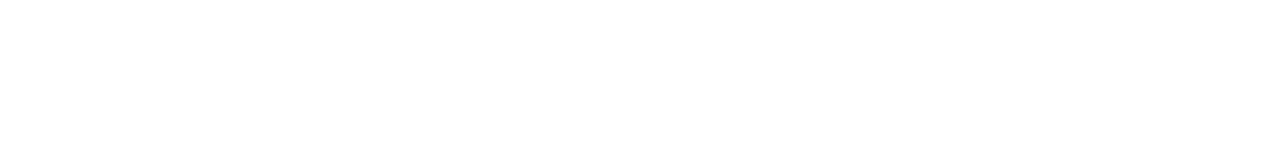
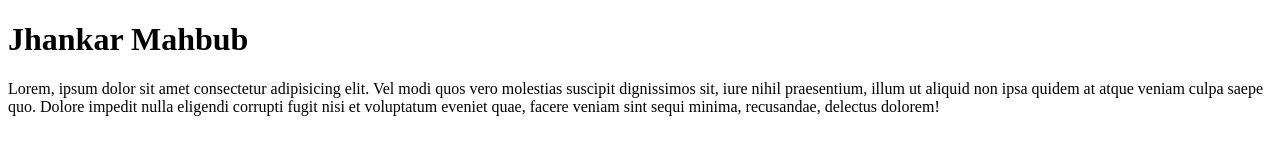
Before and after one commit to raselcomputer/my-first-repo, a plain HTML site: page index.html in a window 1280 px wide. Drawn offline with Linux system fonts and the light colour scheme.

Commit message:
Jhankar Mahbub

```diff
--- a/index.html
+++ b/index.html
@@ -7,6 +7,7 @@
     <title>my first repo</title>
 </head>
 <body>
-
+    <h1>Jhankar Mahbub</h1>
+    <p>Lorem, ipsum dolor sit amet consectetur adipisicing elit. Vel modi quos vero molestias suscipit dignissimos sit, iure nihil praesentium, illum ut aliquid non ipsa quidem at atque veniam culpa saepe quo. Dolore impedit nulla eligendi corrupti fugit nisi et voluptatum eveniet quae, facere veniam sint sequi minima, recusandae, delectus dolorem!</p>
 </body>
 </html>
```
